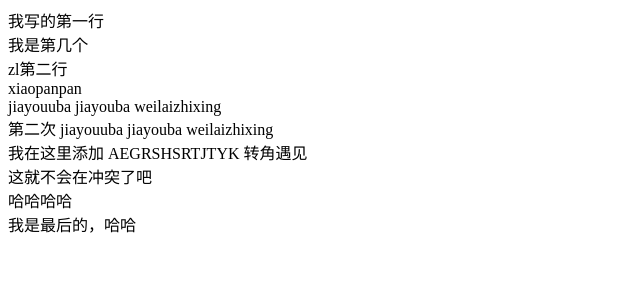
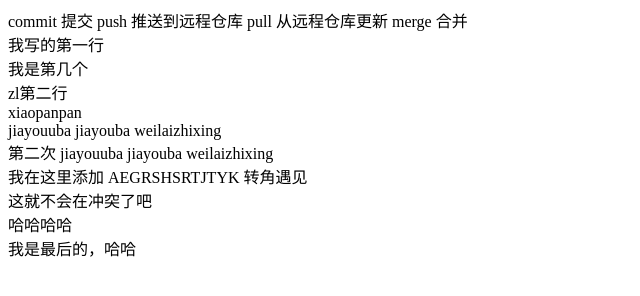
Before and after one commit to lexuetangteam/teamTest, a plain HTML site: page index.html in a window 1280 px wide. Shown: the whole page, without its empty margins (0-640 px from the left). Drawn offline with Linux system fonts and the light colour scheme.

Commit message:
初始化提交

```diff
--- a/index.html
+++ b/index.html
@@ -5,6 +5,14 @@
     <title>Title</title>
 </head>
 <body>
+
+commit 提交
+push 推送到远程仓库
+pull 从远程仓库更新
+merge 合并
+
+
+
 <div>我写的第一行</div>
 <div>我是第几个</div>
 <div>zl第二行</div>
```
